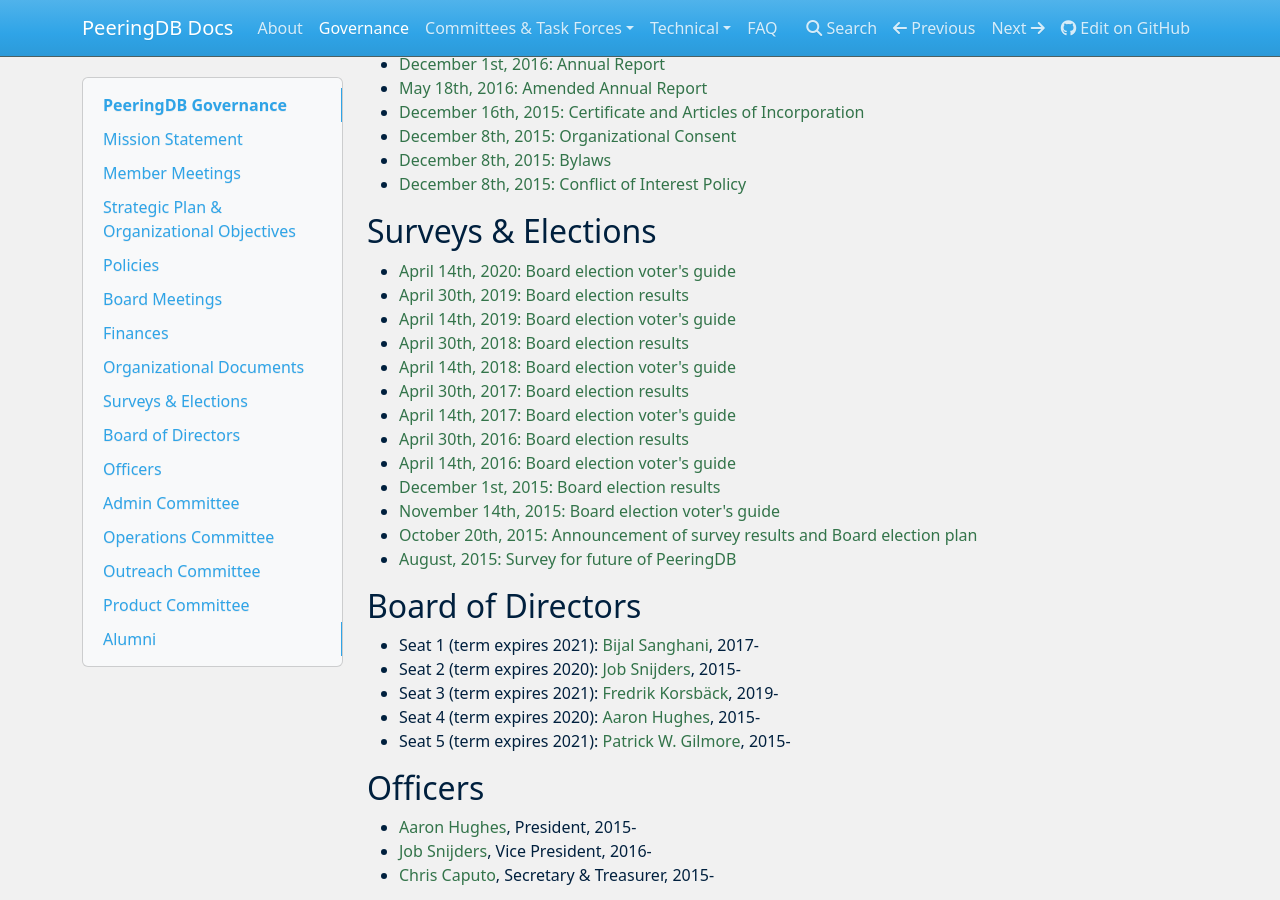
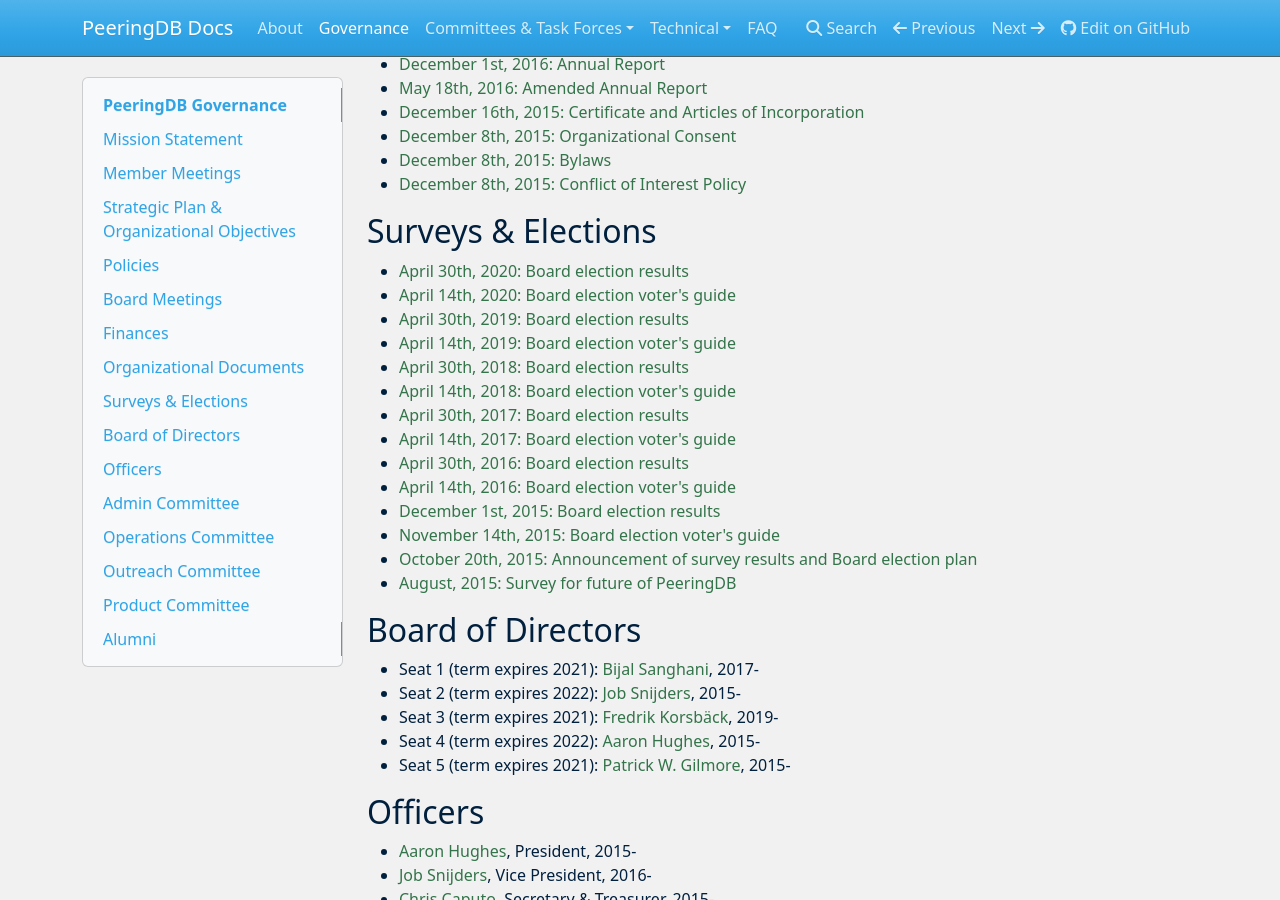
Before and after one commit to peeringdb/docs, an MkDocs documentation site: the page built from docs/gov.md, in a window 1280 px wide and 900 px high, scrolled down 1920 px. Built offline with MkDocs 1.6.1, drawn with Linux system fonts in a browser that asks for light colours; nearby versions of some CDN libraries.

Commit message:
Board election results.

```diff
--- a/docs/gov.md
+++ b/docs/gov.md
@@ -87,6 +87,7 @@
 
 ## Surveys & Elections
 
+- [April 30th, 2020: Board election results](gov/misc/2020-04-30_Comprehensive_Poll_Results.pdf)
 - [April 14th, 2020: Board election voter's guide](gov/misc/2020-04-14_election.html)
 - [April 30th, 2019: Board election results](gov/misc/2019-04-30_Comprehensive_Poll_Results.pdf)
 - [April 14th, 2019: Board election voter's guide](gov/misc/2019-04-14_election.html)
@@ -104,9 +105,9 @@
 ## Board of Directors
 
 - Seat 1 (term expires 2021): [Bijal Sanghani](mailto:bijal@peeringdb.com), 2017-
-- Seat 2 (term expires 2020): [Job Snijders](mailto:job@peeringdb.com), 2015-
+- Seat 2 (term expires 2022): [Job Snijders](mailto:job@peeringdb.com), 2015-
 - Seat 3 (term expires 2021): [Fredrik Korsbäck](mailto:fk@peeringdb.com), 2019-
-- Seat 4 (term expires 2020): [Aaron Hughes](mailto:aaronh@peeringdb.com), 2015-
+- Seat 4 (term expires 2022): [Aaron Hughes](mailto:aaronh@peeringdb.com), 2015-
 - Seat 5 (term expires 2021): [Patrick W. Gilmore](mailto:patrick@peeringdb.com), 2015-
 
 ## Officers
```
Also changed, not shown: 1 other file.
